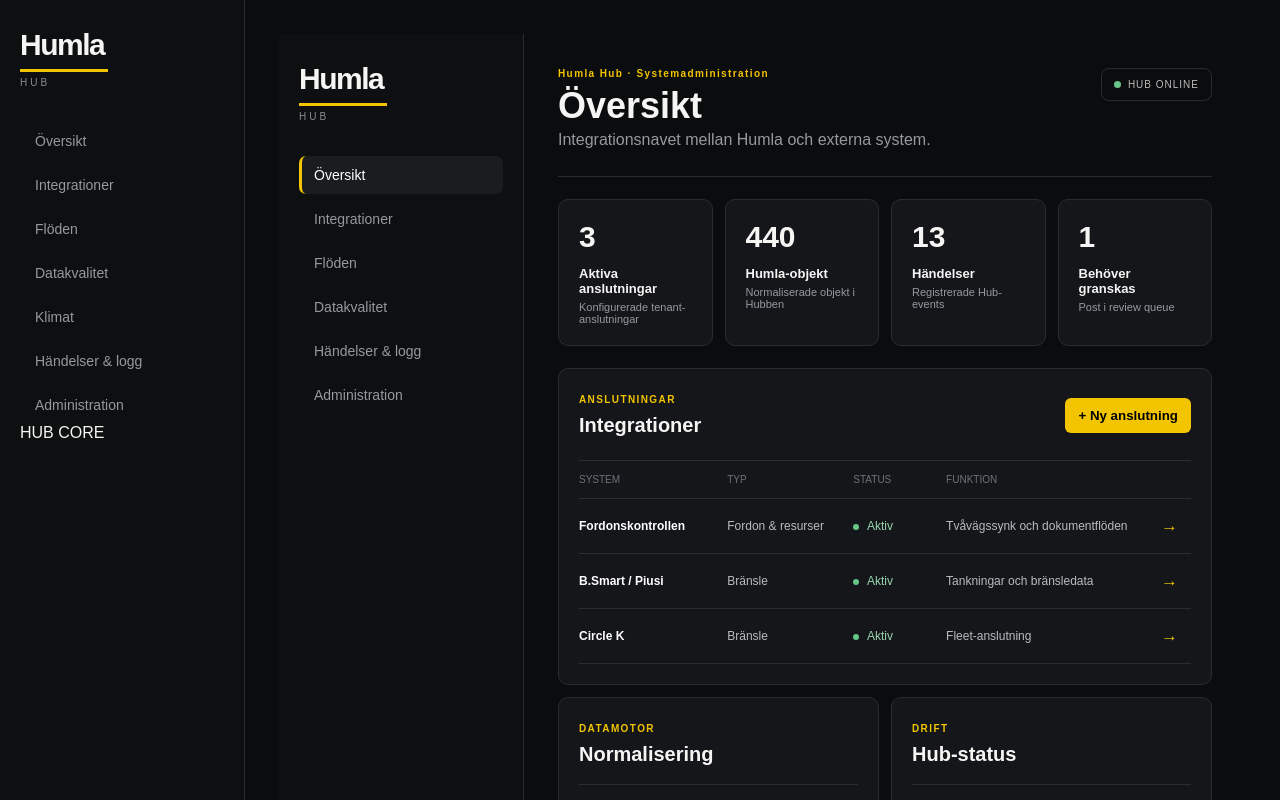
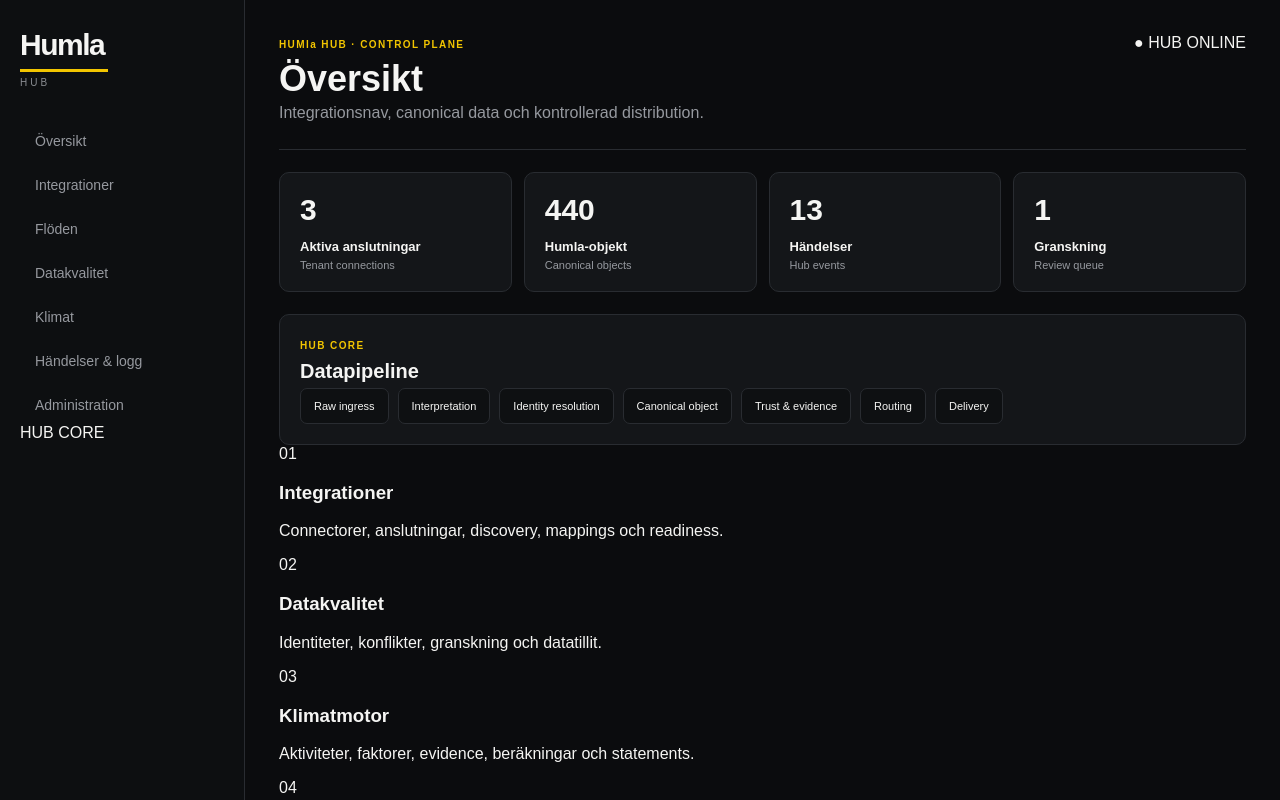
Before and after one commit to Mikeknutsson/Humla, a Next.js app: page / in a window 1280 px wide. Shown: the top 800 px of the page. Built offline with nearby package versions, Linux system fonts and the light colour scheme.

Commit message:
Build Humla Hub app view

```diff
--- a/src/app/page.tsx
+++ b/src/app/page.tsx
@@ -1,22 +1,3 @@
-const nav=["Översikt","Integrationer","Flöden","Datakvalitet","Händelser & logg","Administration"];
-const integrations=[
- {name:"Fordonskontrollen",type:"Fordon & resurser",status:"Aktiv",detail:"Tvåvägssynk och dokumentflöden"},
- {name:"B.Smart / Piusi",type:"Bränsle",status:"Aktiv",detail:"Tankningar och bränsledata"},
- {name:"Circle K",type:"Bränsle",status:"Aktiv",detail:"Fleet-anslutning"},
-];
-const stats=[
- ["3","Aktiva anslutningar","Konfigurerade tenant-anslutningar"],
- ["440","Humla-objekt","Normaliserade objekt i Hubben"],
- ["13","Händelser","Registrerade Hub-events"],
- ["1","Behöver granskas","Post i review queue"],
-];
-export default function Home(){return <div className="shell">
- <aside className="sidebar"><div className="brand">Humla</div><div className="brandline"/><div className="systemname">HUB</div><nav className="nav">{nav.map((n,i)=><a key={n} className={"navitem "+(i===0?"active":"")} href={i===0?"/":"#"+n.toLowerCase().replaceAll(" ","-")}>{n}</a>)}</nav></aside>
- <main className="main"><header className="topbar"><div><div className="eyebrow">Humla Hub · Systemadministration</div><h1>Översikt</h1><p>Integrationsnavet mellan Humla och externa system.</p></div><div className="health"><span/>HUB ONLINE</div></header>
- <section className="stats">{stats.map(([v,l,d])=><article key={l}><b>{v}</b><strong>{l}</strong><small>{d}</small></article>)}</section>
- <section className="section" id="integrationer"><div className="sectionhead"><div><span className="label">ANSLUTNINGAR</span><h2>Integrationer</h2></div><button>+ Ny anslutning</button></div>
- <div className="table"><div className="tr th"><span>System</span><span>Typ</span><span>Status</span><span>Funktion</span><span/></div>{integrations.map(x=><div className="tr" key={x.name}><strong>{x.name}</strong><span>{x.type}</span><span className="ok"><i/> {x.status}</span><span>{x.detail}</span><span className="arrow">→</span></div>)}</div></section>
- <div className="twocol"><section className="section"><span className="label">DATAMOTOR</span><h2>Normalisering</h2><div className="metric"><span>Externa referenser</span><b>404</b></div><div className="metric"><span>Identitetsnycklar</span><b>211</b></div><div className="metric"><span>Objektversioner</span><b>863</b></div><div className="metric"><span>Connector-kontrakt</span><b>12</b></div></section>
- <section className="section"><span className="label">DRIFT</span><h2>Hub-status</h2><div className="metric"><span>Connector-definitioner</span><b>46</b></div><div className="metric"><span>Flödesmallar</span><b>8</b></div><div className="metric warn"><span>Granskningskö</span><b>1</b></div><div className="metric"><span>Dead letter queue</span><b>0</b></div></section></div>
- <section className="section architecture"><span className="label">PRINCIP</span><h2>En väg in. Ett gemensamt språk. Kontrollerad väg ut.</h2><div className="pipeline"><span>Källsystem</span><b>→</b><span>Ingress</span><b>→</b><span className="yellow">Humla Object ID</span><b>→</b><span>Normalisering</span><b>→</b><span>Routing</span><b>→</b><span>Målsystem</span></div></section>
- </main></div>}
+import Link from "next/link";
+const stats=[["3","Aktiva anslutningar","Tenant connections"],["440","Humla-objekt","Canonical objects"],["13","Händelser","Hub events"],["1","Granskning","Review queue"]];
+export default function Page(){return <><header className="topbar"><div><span className="eyebrow">HUMla HUB · CONTROL PLANE</span><h1>Översikt</h1><p>Integrationsnav, canonical data och kontrollerad distribution.</p></div><span className="badge good">● HUB ONLINE</span></header><section className="stats">{stats.map(x=><article className="card" key={x[1]}><b>{x[0]}</b><strong>{x[1]}</strong><small>{x[2]}</small></article>)}</section><section className="section"><div className="sectionhead"><div><span className="label">HUB CORE</span><h2>Datapipeline</h2></div></div><div className="pipeline">{["Raw ingress","Interpretation","Identity resolution","Canonical object","Trust & evidence","Routing","Delivery"].map((x,i)=><span key={x} className={i===3?"focus":""}>{x}</span>)}</div></section><section className="linkgrid"><Link href="/integrationer" className="module"><span>01</span><h3>Integrationer</h3><p>Connectorer, anslutningar, discovery, mappings och readiness.</p></Link><Link href="/datakvalitet" className="module"><span>02</span><h3>Datakvalitet</h3><p>Identiteter, konflikter, granskning och datatillit.</p></Link><Link href="/klimat" className="module climate"><span>03</span><h3>Klimatmotor</h3><p>Aktiviteter, faktorer, evidence, beräkningar och statements.</p></Link><Link href="/logg" className="module"><span>04</span><h3>Spårbarhet</h3><p>Events, integration log, leveranskvitton och felköer.</p></Link></section></>}
```
